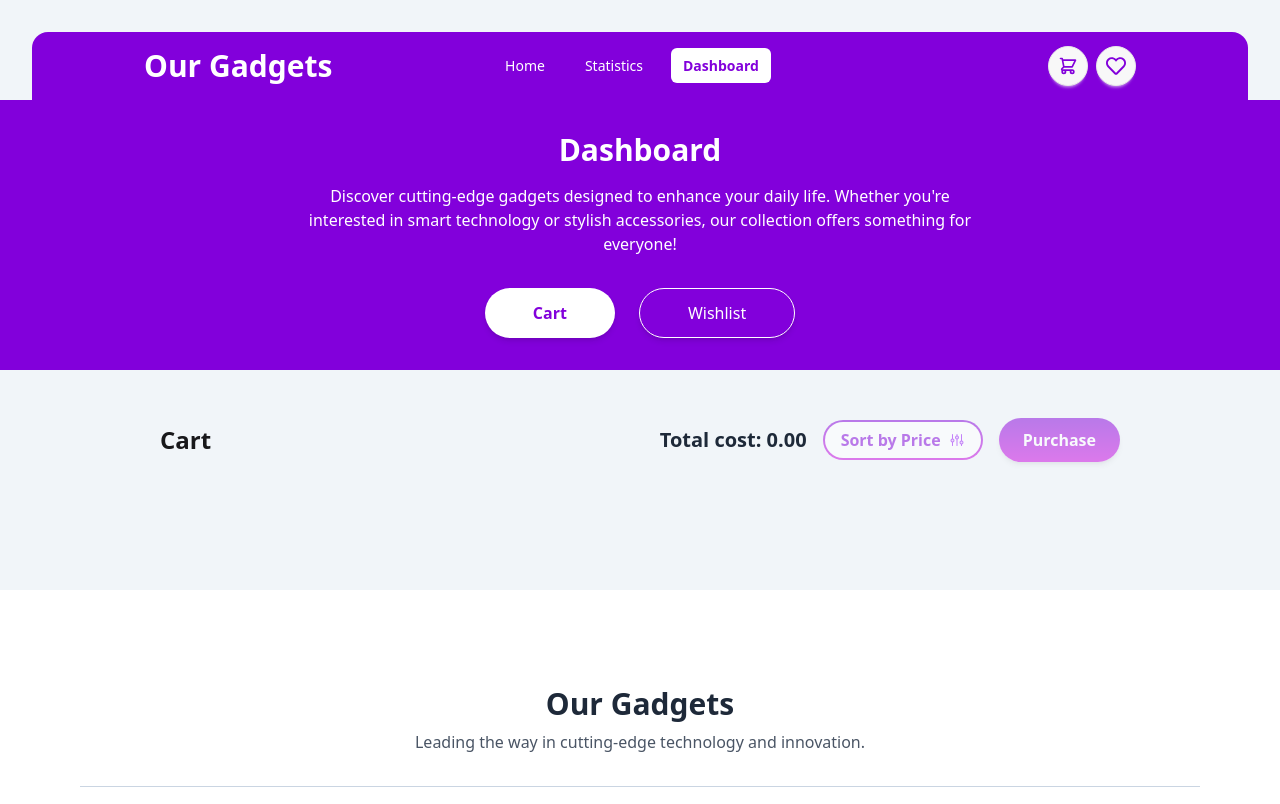
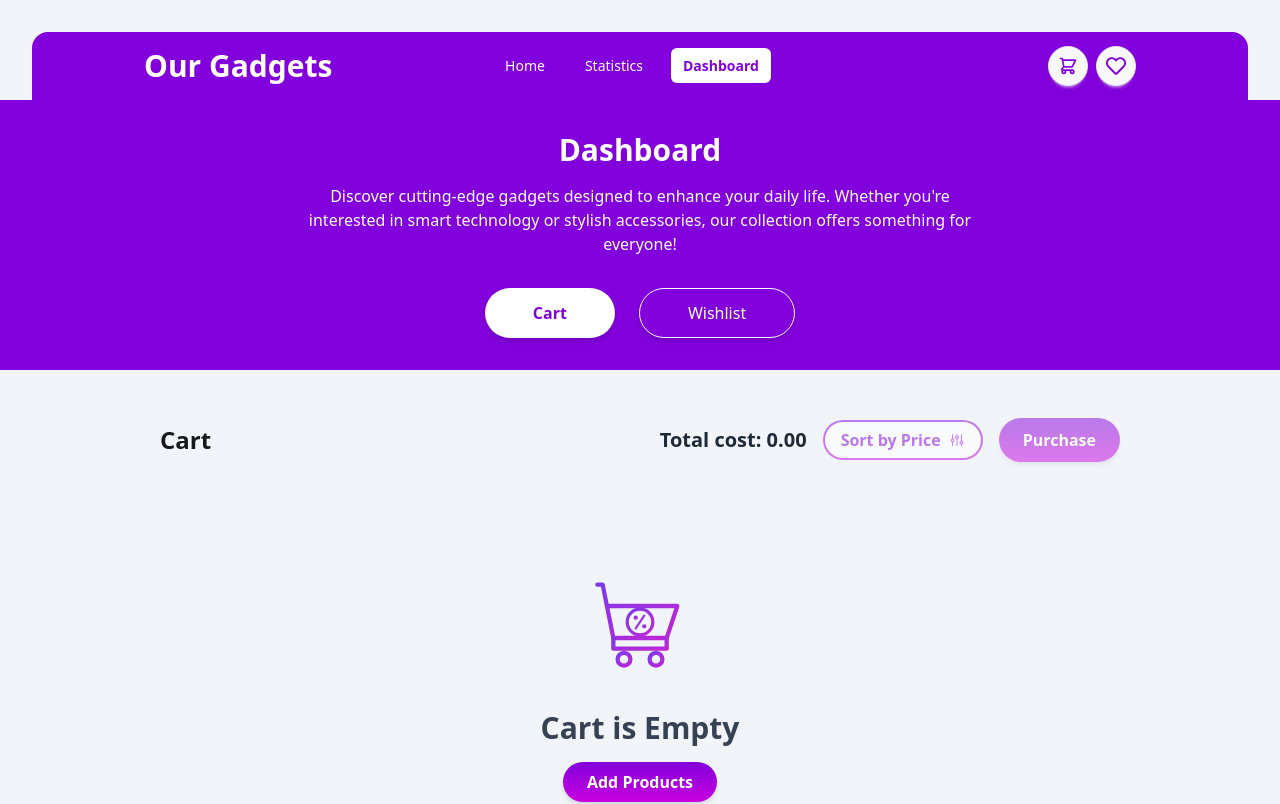
Before and after one commit to Minhajh2o/Our-Gadgets, a React (Vite) app: page /dashboard in a window 1280 px wide. Shown: the top 804 px of the page. Built offline with nearby package versions, Linux system fonts and the light colour scheme.

Commit message:
empty state updated and some button hover style updated

```diff
--- a/src/Routes/Cards/ProductCard.jsx
+++ b/src/Routes/Cards/ProductCard.jsx
@@ -20,7 +20,7 @@ const ProductCard = ({ product }) => {
           <div className="card-actions">
             <Link to={`/products/${product_id}`}>
               <button className="p-[1px] rounded-full bg-gradient-to-b from-purple-700 to-fuchsia-600">
-                <span className="flex items-center gap-2 px-4 py-1.5 bg-white rounded-full">
+                <span className="flex items-center gap-2 px-4 py-1.5 bg-white rounded-full hover:bg-purple-100 transition-color duration-300 cursor-pointer">
                   <span className="font-semibold text-purple-700">
                     View Details
                   </span>
--- a/src/Routes/Cards/ProductDetailsCard.jsx
+++ b/src/Routes/Cards/ProductDetailsCard.jsx
@@ -104,14 +104,14 @@ const ProductDetailsCard = ({ product }) => {
         <div className="flex gap-4">
           <button
             onClick={() => handleAddToCart()}
-            className="btn bg-purple-700 text-white rounded-full"
+            className="btn bg-purple-700 text-white rounded-full hover:bg-purple-800 transition-colors duration-300"
           >
             Add to Cart
             <HiOutlineShoppingCart />
           </button>
           <button
             onClick={() => handleAddToWishlist()}
-            className="btn btn-circle text-purple-700 border-2 border-purple-700"
+            className="btn btn-circle text-purple-700 border-2 border-purple-700 hover:bg-purple-100 transition-colors duration-300"
           >
             <FaRegHeart />
           </button>
--- a/src/Routes/Dashboard/Cart.jsx
+++ b/src/Routes/Dashboard/Cart.jsx
@@ -3,6 +3,7 @@ import DashboardProductCard from "../Cards/DashboardProductCard";
 import { useEffect, useState } from "react";
 import { useInterest } from "../Context/InterestContext";
 import PurchasedModal from "../Modal/PurchasedModal";
+import EmptyState from "../EmptyState/EmptyState";
 
 const Cart = ({ filteredCart, setFilteredCart }) => {
   const [totalPrice, setTotalPrice] = useState(0);
@@ -29,7 +30,7 @@ const Cart = ({ filteredCart, setFilteredCart }) => {
 
   // Function to handle modal close and clear cart
   const handleModalClose = () => {
-    // Clear all items from cart in localStorage and context atomically
+    // Clear all items from cart in localStorage and context
     clearCart();
     // Clear the local state
     setFilteredCart([]);
@@ -50,12 +51,11 @@ const Cart = ({ filteredCart, setFilteredCart }) => {
 
           <button
             onClick={sortByPrice}
-            // Add the disabled attribute to functionally disable the button
             disabled={filteredCart.length === 0}
             className={`p-[2px] rounded-full bg-gradient-to-b from-purple-700 to-fuchsia-600 cursor-pointer transition-opacity duration-300
-              disabled:opacity-50 disabled:cursor-not-allowed`} // Use Tailwind's disabled: prefix
+              disabled:opacity-50 disabled:cursor-not-allowed`}
           >
-            <span className="flex items-center gap-2 px-4 py-1.5 bg-white rounded-full">
+            <span className="flex items-center gap-2 px-4 py-1.5 bg-white rounded-full hover:bg-purple-100 transition-color duration-300">
               <span className="font-semibold text-purple-700">
                 Sort by Price
               </span>
@@ -66,20 +66,25 @@ const Cart = ({ filteredCart, setFilteredCart }) => {
           <button
             onClick={handlePurchase}
             disabled={Number(totalPrice) === 0}
-            className={`hidden md:block px-6 py-2.5 bg-gradient-to-b from-purple-700 to-fuchsia-600 text-white font-semibold rounded-full cursor-pointer transition-opacity duration-300 shadow-md
-              disabled:opacity-50 disabled:cursor-not-allowed`} // Use Tailwind's disabled: prefix
+            className={`hidden md:block px-6 py-2.5 bg-gradient-to-b from-purple-700 to-fuchsia-600 text-white font-semibold rounded-full cursor-pointer hover:scale-103 transition-all duration-300 shadow-md
+              disabled:opacity-50 disabled:cursor-not-allowed`}
           >
             Purchase
           </button>
         </div>
       </div>
 
-      {/* Cart Items Section */}
-      <div className="flex flex-col gap-6">
-        {filteredCart.map((product) => (
-          <DashboardProductCard key={product.product_id} product={product} />
-        ))}
-      </div>
+      {filteredCart.length === 0 ? (
+        <div className="flex items-center justify-center">
+          <EmptyState />
+        </div>
+      ) : (
+        <div className="flex flex-col gap-6">
+          {filteredCart.map((product) => (
+            <DashboardProductCard key={product.product_id} product={product} />
+          ))}
+        </div>
+      )}
 
       {/* total price and purchase button for small devices */}
       <div className="md:hidden sticky bottom-0 left-0 right-0 bg-white shadow-lg z-10 mt-6">
@@ -90,7 +95,7 @@ const Cart = ({ filteredCart, setFilteredCart }) => {
 
           <button
             onClick={handlePurchase}
-            className="px-6 py-2 bg-gradient-to-b from-purple-700 to-fuchsia-600 text-white font-semibold rounded-full hover:opacity-90 transition-opacity duration-300 shadow-md"
+            className="px-6 py-2 bg-gradient-to-b from-purple-700 to-fuchsia-600 text-white font-semibold rounded-full cursor-pointer hover:opacity-90 transition-opacity duration-300 shadow-md"
           >
             Purchase
           </button>
--- /dev/null
+++ b/src/Routes/EmptyState/EmptyCartSVG.jsx
@@ -0,0 +1,88 @@
+// made by AI
+const EmptyCartSVG = () => {
+  return (
+    <div className="flex justify-center items-center">
+      <svg
+        width="120"
+        height="120"
+        viewBox="0 0 120 120"
+        fill="none"
+        xmlns="http://www.w3.org/2000/svg"
+        className="w-24 h-24 md:w-32 md:h-32"
+      >
+        {/* Define gradient */}
+        <defs>
+          <linearGradient id="cartGradient" x1="0%" y1="0%" x2="100%" y2="100%">
+            <stop offset="0%" stopColor="#7c3aed" /> {/* purple-700 */}
+            <stop offset="100%" stopColor="#c026d3" /> {/* fuchsia-600 */}
+          </linearGradient>
+        </defs>
+
+        {/* Shopping cart body */}
+        <path
+          d="M20 25 L25 25 L35 75 L85 75 L95 45 L30 45"
+          stroke="url(#cartGradient)"
+          strokeWidth="4"
+          fill="none"
+          strokeLinecap="round"
+          strokeLinejoin="round"
+        />
+
+        {/* Cart handle */}
+        <path
+          d="M35 75 L35 85 L85 85 L85 75"
+          stroke="url(#cartGradient)"
+          strokeWidth="4"
+          fill="none"
+          strokeLinecap="round"
+          strokeLinejoin="round"
+        />
+
+        {/* Left wheel */}
+        <circle
+          cx="45"
+          cy="95"
+          r="6"
+          stroke="url(#cartGradient)"
+          strokeWidth="4"
+          fill="none"
+        />
+
+        {/* Right wheel */}
+        <circle
+          cx="75"
+          cy="95"
+          r="6"
+          stroke="url(#cartGradient)"
+          strokeWidth="4"
+          fill="none"
+        />
+
+        {/* Percentage symbol in cart */}
+        <circle
+          cx="60"
+          cy="60"
+          r="12"
+          stroke="url(#cartGradient)"
+          strokeWidth="3"
+          fill="none"
+        />
+
+        {/* Percentage % symbol */}
+        <circle cx="56" cy="56" r="2" fill="url(#cartGradient)" />
+        <circle cx="64" cy="64" r="2" fill="url(#cartGradient)" />
+        <line
+          x1="56"
+          y1="66"
+          x2="64"
+          y2="54"
+          stroke="url(#cartGradient)"
+          strokeWidth="2"
+          strokeLinecap="round"
+        />
+      </svg>
+    </div>
+  );
+};
+
+export default EmptyCartSVG;
--- /dev/null
+++ b/src/Routes/EmptyState/EmptyState.jsx
@@ -0,0 +1,35 @@
+import { useActiveTab } from "../Context/ActiveTabContext";
+import EmptyCartSVG from "./EmptyCartSVG";
+import EmptyWishlistSVG from "./EmptyWishlistSVG";
+
+const EmptyState = () => {
+  const { activeTab } = useActiveTab();
+
+  return (
+    <div>
+      <div className="flex flex-col items-center justify-center text-center mt-12 md:mt-16">
+        {/* Alert Icon */}
+        <figure className=" mx-auto mb-6">
+          {activeTab === "cart" ? (
+            <EmptyCartSVG className="w-full h-full" />
+          ) : (
+            <EmptyWishlistSVG className="w-full h-full" />
+          )}
+        </figure>
+
+        <h3 className="text-3xl text-gray-700 font-semibold mb-4">
+          {activeTab === "cart" ? "Cart is Empty" : "Wishlist is Empty"}
+        </h3>
+
+        {/* Button */}
+        <button
+            className="px-6 py-2 bg-gradient-to-b from-purple-700 to-fuchsia-600 text-white font-semibold rounded-full shadow-md cursor-pointer hover:scale-103  transition-colors duration-300"
+          >
+            Add Products
+          </button>
+      </div>
+    </div>
+  );
+};
+
+export default EmptyState;
--- /dev/null
+++ b/src/Routes/EmptyState/EmptyWishlistSVG.jsx
@@ -0,0 +1,125 @@
+// made by AI
+const EmptyWishlistSVG = () => {
+  return (
+    <div className="flex justify-center items-center">
+      <svg
+        width="200"
+        height="160"
+        viewBox="0 0 200 160"
+        fill="none"
+        xmlns="http://www.w3.org/2000/svg"
+        className="w-32 h-26 md:w-40 md:h-32"
+      >
+        {/* Gradient definitions */}
+        <defs>
+          <linearGradient id="wishlistGradient" x1="0%" y1="0%" x2="100%" y2="100%">
+            <stop offset="0%" stopColor="#7c3aed" />
+            <stop offset="100%" stopColor="#c026d3" />
+          </linearGradient>
+          <linearGradient id="heartGradient" x1="0%" y1="0%" x2="100%" y2="100%">
+            <stop offset="0%" stopColor="#f87171" />
+            <stop offset="100%" stopColor="#ef4444" />
+          </linearGradient>
+        </defs>
+
+        {/* Background decorative circles */}
+        <circle cx="30" cy="30" r="4" fill="#d1d5db" opacity="0.6" />
+        <circle cx="170" cy="40" r="6" fill="#fbbf24" opacity="0.7" />
+        <circle cx="180" cy="130" r="5" fill="#f97316" opacity="0.6" />
+
+        {/* Decorative zigzag lines */}
+        <path
+          d="M20 80 L25 75 L30 80 L35 75 L40 80"
+          stroke="#fbbf24"
+          strokeWidth="2"
+          fill="none"
+          strokeLinecap="round"
+          strokeLinejoin="round"
+        />
+
+        <path
+          d="M160 100 L165 95 L170 100 L175 95 L180 100"
+          stroke="#f97316"
+          strokeWidth="2"
+          fill="none"
+          strokeLinecap="round"
+          strokeLinejoin="round"
+        />
+
+        {/* Main document/list */}
+        <rect
+          x="60"
+          y="45"
+          width="80"
+          height="100"
+          rx="8"
+          ry="8"
+          fill="#f9fafb"
+          stroke="#d1d5db"
+          strokeWidth="2"
+        />
+
+        {/* Document shadow */}
+        <rect
+          x="65"
+          y="50"
+          width="80"
+          height="100"
+          rx="8"
+          ry="8"
+          fill="#f3f4f6"
+          opacity="0.5"
+        />
+
+        {/* Heart icon on document */}
+        <path
+          d="M120 25 C115 20, 105 20, 100 30 C95 20, 85 20, 80 25 C75 30, 75 40, 100 55 C125 40, 125 30, 120 25 Z"
+          fill="url(#heartGradient)"
+        />
+
+        {/* X marks on the list */}
+        <g stroke="url(#wishlistGradient)" strokeWidth="3" strokeLinecap="round">
+          {/* First X */}
+          <line x1="75" y1="70" x2="85" y2="80" />
+          <line x1="85" y1="70" x2="75" y2="80" />
+
+          {/* Second X */}
+          <line x1="95" y1="70" x2="105" y2="80" />
+          <line x1="105" y1="70" x2="95" y2="80" />
+        </g>
+
+        {/* Sad face on document */}
+        <circle cx="90" cy="100" r="2" fill="url(#wishlistGradient)" />
+        <circle cx="110" cy="100" r="2" fill="url(#wishlistGradient)" />
+        <path
+          d="M85 115 Q100 105 115 115"
+          stroke="url(#wishlistGradient)"
+          strokeWidth="2"
+          fill="none"
+          strokeLinecap="round"
+        />
+
+        {/* List lines */}
+        <line x1="75" y1="125" x2="95" y2="125" stroke="#d1d5db" strokeWidth="2" strokeLinecap="round" />
+        <line x1="75" y1="135" x2="110" y2="135" stroke="#d1d5db" strokeWidth="2" strokeLinecap="round" />
+
+        {/* Decorative stars */}
+        <polygon
+          points="25,120 27,125 32,125 28,129 30,134 25,131 20,134 22,129 18,125 23,125"
+          fill="#fbbf24"
+        />
+
+        <polygon
+          points="155,65 157,70 162,70 158,74 160,79 155,76 150,79 152,74 148,70 153,70"
+          fill="#f97316"
+        />
+
+        {/* Small decorative elements */}
+        <circle cx="165" cy="25" r="2" fill="#d1d5db" />
+        <circle cx="45" cy="140" r="3" fill="#fbbf24" opacity="0.7" />
+      </svg>
+    </div>
+  );
+};
+
+export default EmptyWishlistSVG;
```
Also changed, not shown: src/Routes/Dashboard/Wishlist.jsx (+12 -5 lines).
